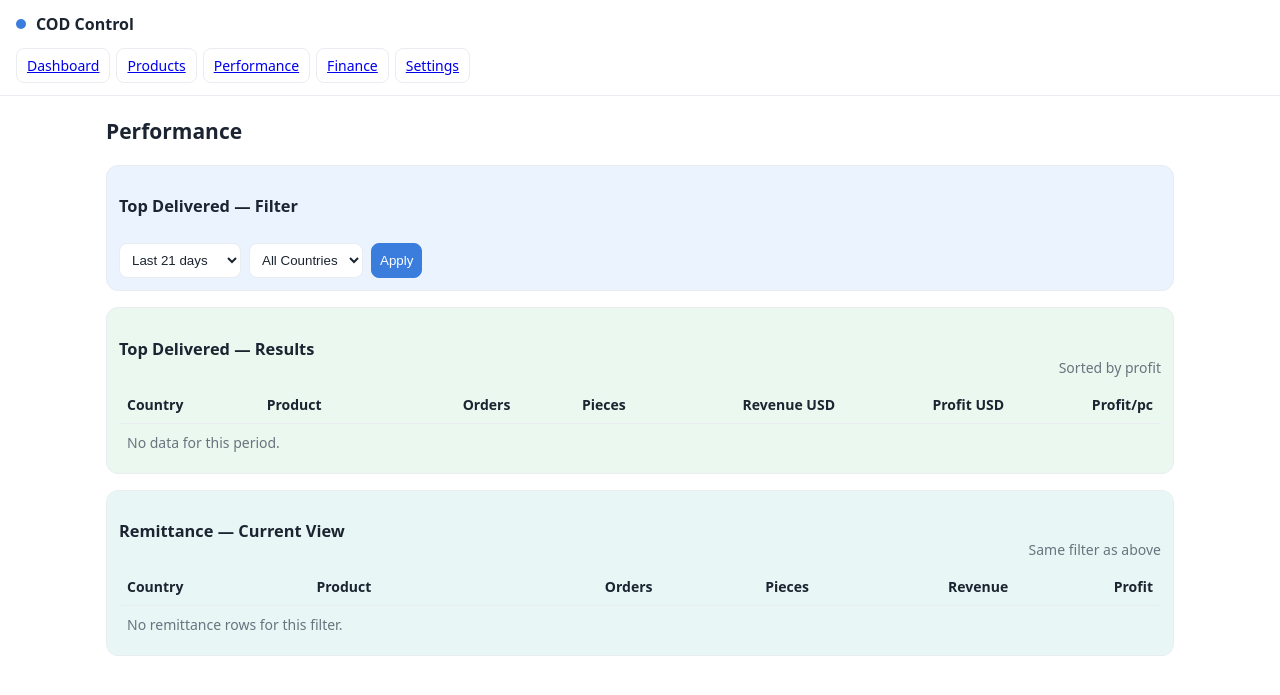
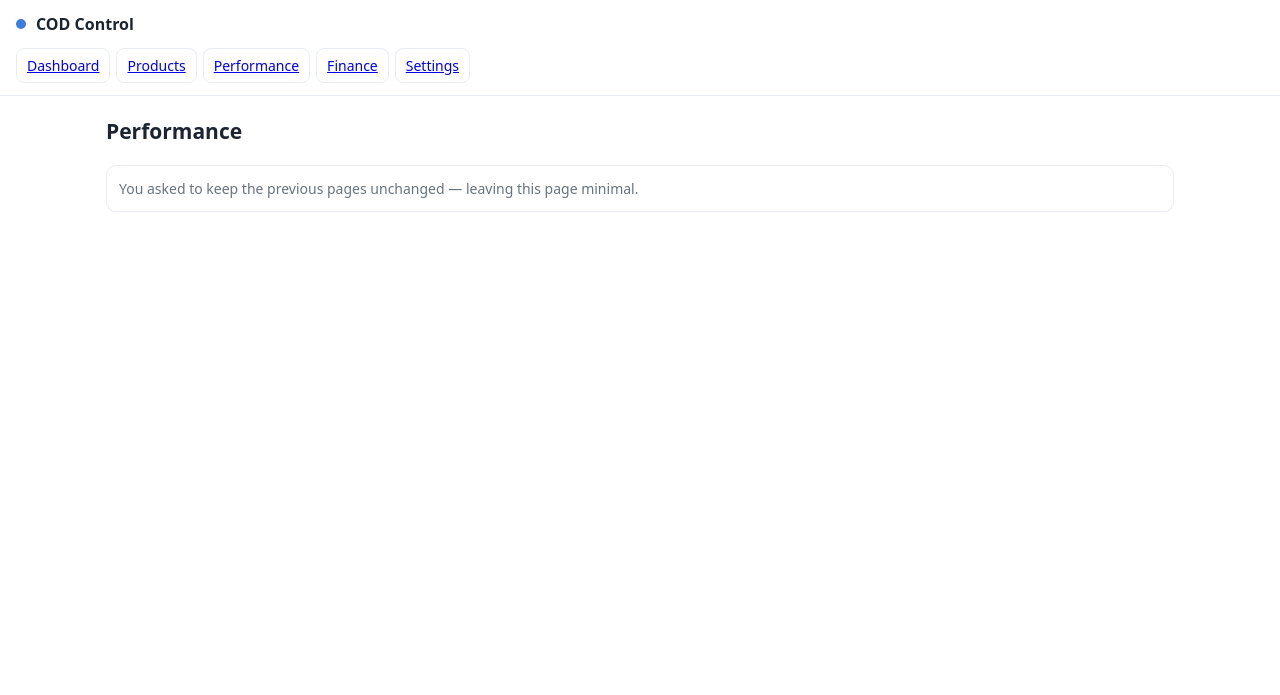
Before and after one commit to EAS-COD-System/eas, a Flask app: page /performance in a window 1280 px wide. Shown: the top 695 px of the page. Run offline with Flask 3, Linux system fonts and the light colour scheme; data comes from the database, SQL or seed files in the repository; data that the repository does not hold is empty.

Commit message:
Update performance.html

```diff
--- a/templates/performance.html
+++ b/templates/performance.html
@@ -1,73 +1,5 @@
 {% extends "base.html" %}
 {% block content %}
 <h2>Performance</h2>
-
-<div class="section s-blue">
-  <div class="section-h"><h3>Top Delivered — Filter</h3></div>
-  <form method="get" action="{{ url_for('performance') }}">
-    <div class="form-row">
-      <select name="tp">
-        <option value="10d" {% if tp=='10d' %}selected{% endif %}>Last 10 days</option>
-        <option value="21d" {% if tp=='21d' %}selected{% endif %}>Last 21 days</option>
-        <option value="35d" {% if tp=='35d' %}selected{% endif %}>Last 35 days</option>
-        <option value="60d" {% if tp=='60d' %}selected{% endif %}>Last 60 days</option>
-        <option value="3m" {% if tp=='3m' %}selected{% endif %}>Last 3 months</option>
-        <option value="6m" {% if tp=='6m' %}selected{% endif %}>Last 6 months</option>
-        <option value="1y" {% if tp=='1y' %}selected{% endif %}>Last 1 year</option>
-      </select>
-      <select name="tc">
-        <option value="" {% if not tc %}selected{% endif %}>All Countries</option>
-        {% for code in ctr_codes %}
-          <option value="{{ code }}" {% if tc==code %}selected{% endif %}>{{ code }}</option>
-        {% endfor %}
-      </select>
-      <button class="btn">Apply</button>
-    </div>
-  </form>
-</div>
-
-<div class="section s-green">
-  <div class="section-h"><h3>Top Delivered — Results</h3><span class="muted">Sorted by profit</span></div>
-  <div class="table-wrap">
-    <table class="table">
-      <tr><th>Country</th><th>Product</th><th class="num">Orders</th><th class="num">Pieces</th><th class="num">Revenue USD</th><th class="num">Profit USD</th><th class="num">Profit/pc</th></tr>
-      {% for r in top_report %}
-      <tr>
-        <td>{{ r.country_code }}</td>
-        <td>{{ r.product_sku }}</td>
-        <td class="num">{{ r.orders }}</td>
-        <td class="num">{{ r.pieces }}</td>
-        <td class="num">${{ '%.2f'|format(r.revenue_usd or 0) }}</td>
-        <td class="num total">${{ '%.2f'|format(r.profit_total_usd or 0) }}</td>
-        <td class="num">${{ '%.2f'|format(r.profit_per_piece_usd or 0) }}</td>
-      </tr>
-      {% endfor %}
-      {% if not top_report %}
-      <tr><td colspan="7" class="muted">No data for this period.</td></tr>
-      {% endif %}
-    </table>
-  </div>
-</div>
-
-<div class="section s-teal">
-  <div class="section-h"><h3>Remittance — Current View</h3><span class="muted">Same filter as above</span></div>
-  <div class="table-wrap">
-    <table class="table">
-      <tr><th>Country</th><th>Product</th><th class="num">Orders</th><th class="num">Pieces</th><th class="num">Revenue</th><th class="num">Profit</th></tr>
-      {% for r in remit_report %}
-      <tr>
-        <td>{{ r.country_code }}</td>
-        <td>{{ r.product_sku }}</td>
-        <td class="num">{{ r.orders }}</td>
-        <td class="num">{{ r.pieces }}</td>
-        <td class="num">${{ '%.2f'|format(r.revenue_usd or 0) }}</td>
-        <td class="num total">${{ '%.2f'|format(r.profit_total_usd or 0) }}</td>
-      </tr>
-      {% endfor %}
-      {% if not remit_report %}
-      <tr><td colspan="6" class="muted">No remittance rows for this filter.</td></tr>
-      {% endif %}
-    </table>
-  </div>
-</div>
+<div class="card muted">You asked to keep the previous pages unchanged — leaving this page minimal.</div>
 {% endblock %}
```
